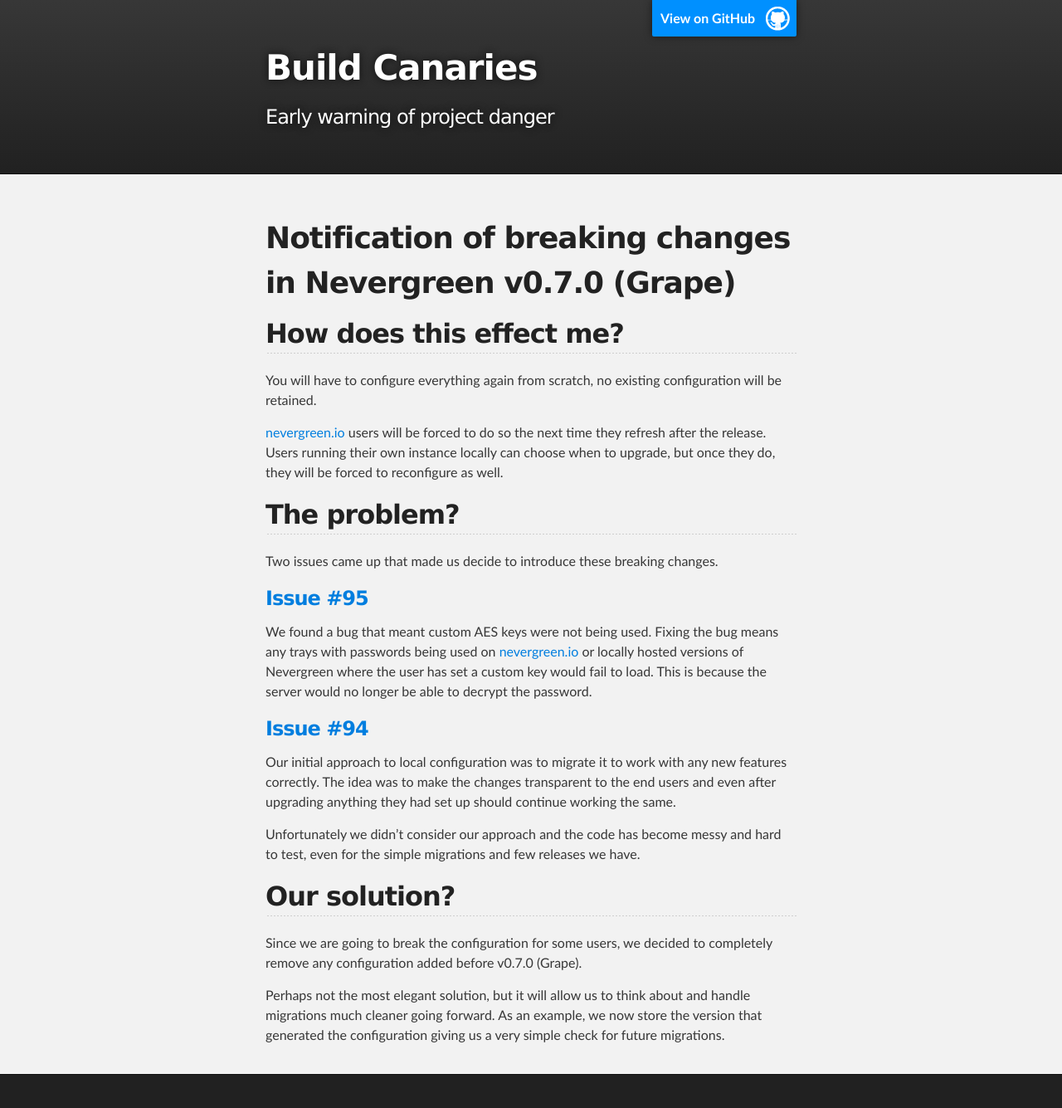
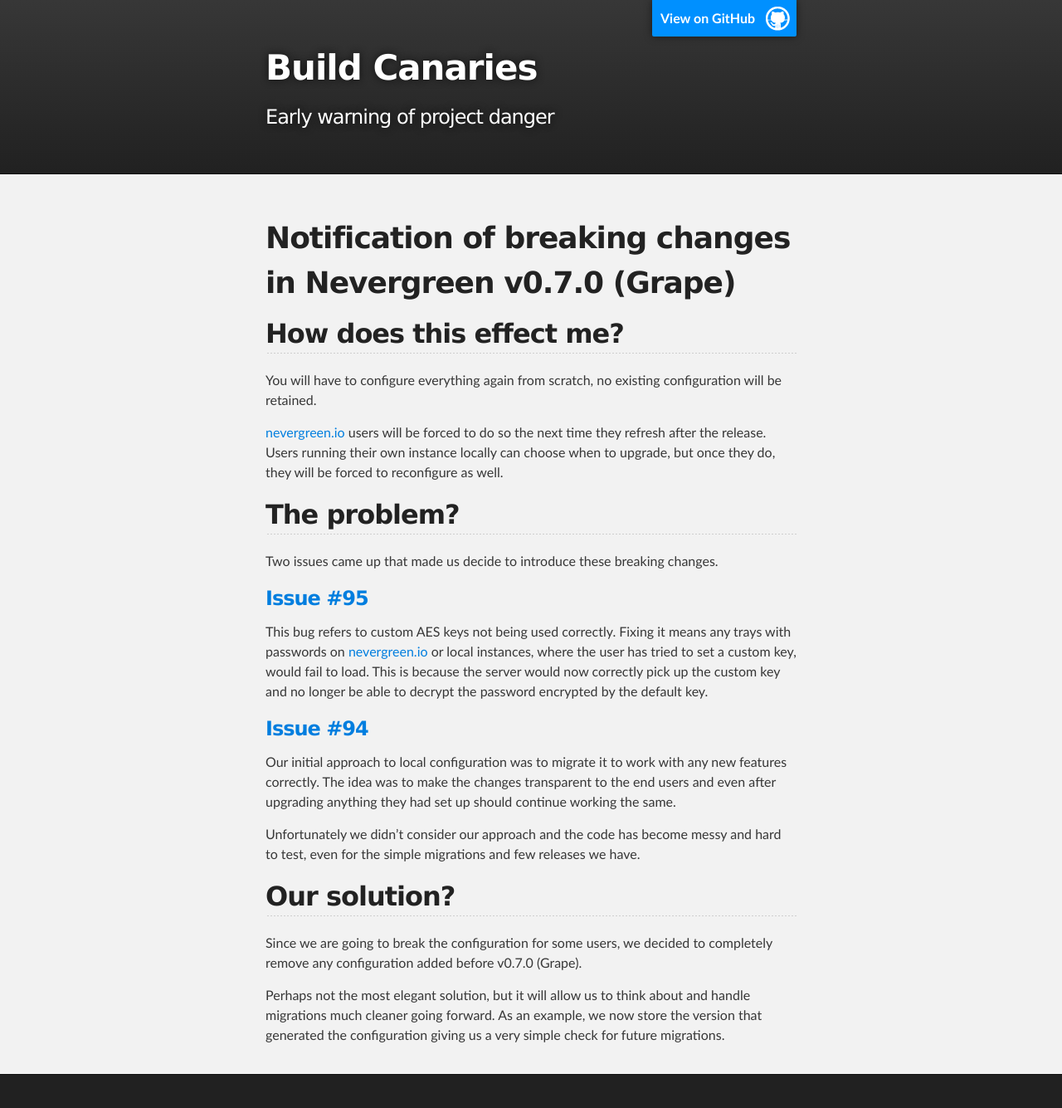
Before and after one commit to build-canaries/build-canaries.github.io, a Jekyll site: the page built from _posts/2015-07-20-breaking-changes.md, in a window 1280 px wide. Shown: the whole page at 83% size. Built offline with Jekyll 4.4.1, drawn with Linux system fonts in a browser that asks for light colours.

Commit message:
Update and rename 2015-07-15-breaking-changes.md to 2015-07-20-breaking-changes.md

```diff
--- a/_posts/2015-07-15-breaking-changes.md
+++ b/_posts/2015-07-20-breaking-changes.md
@@ -19,9 +19,10 @@
 
 ### [Issue \#95](https://github.com/build-canaries/nevergreen/issues/95)
 
-We found a bug that meant custom AES keys were not being used. Fixing the bug means any trays with passwords being used
-on [nevergreen.io](http://nevergreen.io) or locally hosted versions of Nevergreen where the user has set a custom key
-would fail to load. This is because the server would no longer be able to decrypt the password.
+This bug refers to custom AES keys not being used correctly. Fixing it means any trays with passwords
+on [nevergreen.io](http://nevergreen.io) or local instances, where the user has tried to set a custom key,
+would fail to load. This is because the server would now correctly pick up the custom key and no longer be able to
+decrypt the password encrypted by the default key.
 
 ### [Issue \#94](https://github.com/build-canaries/nevergreen/issues/94)
 
```
